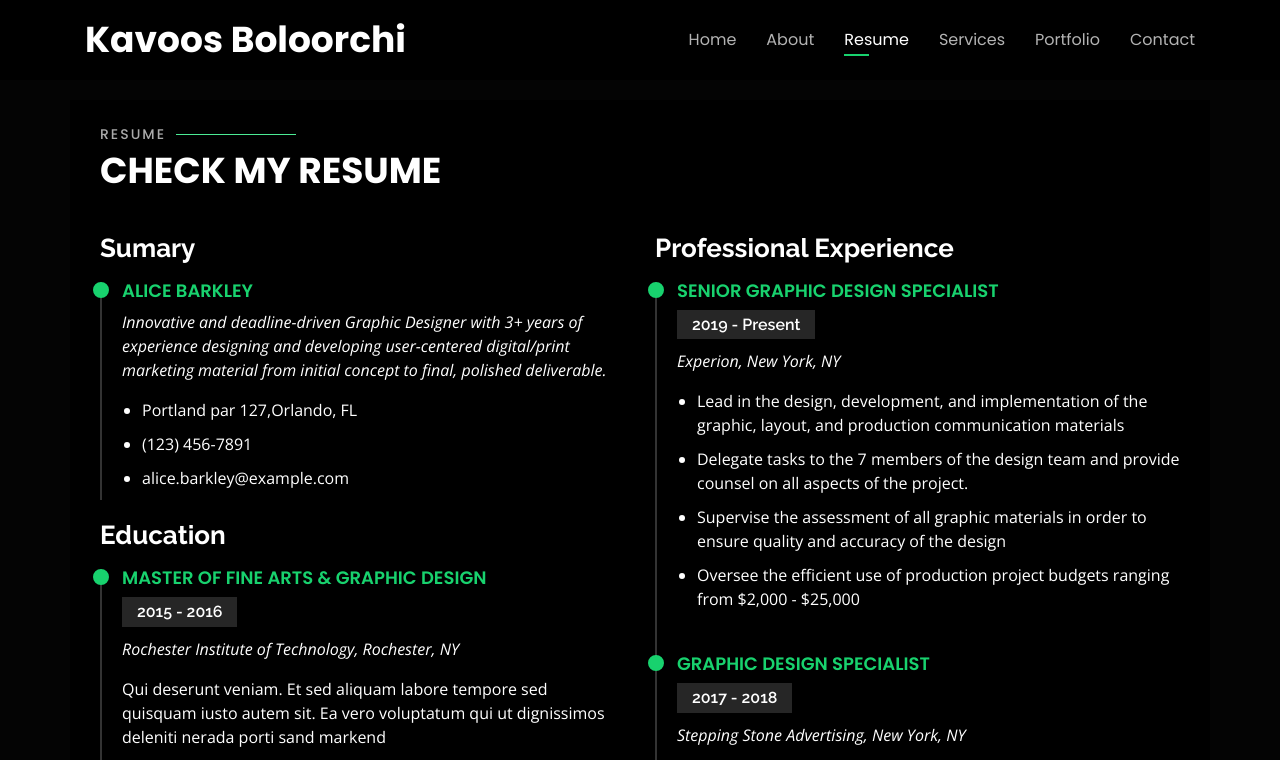
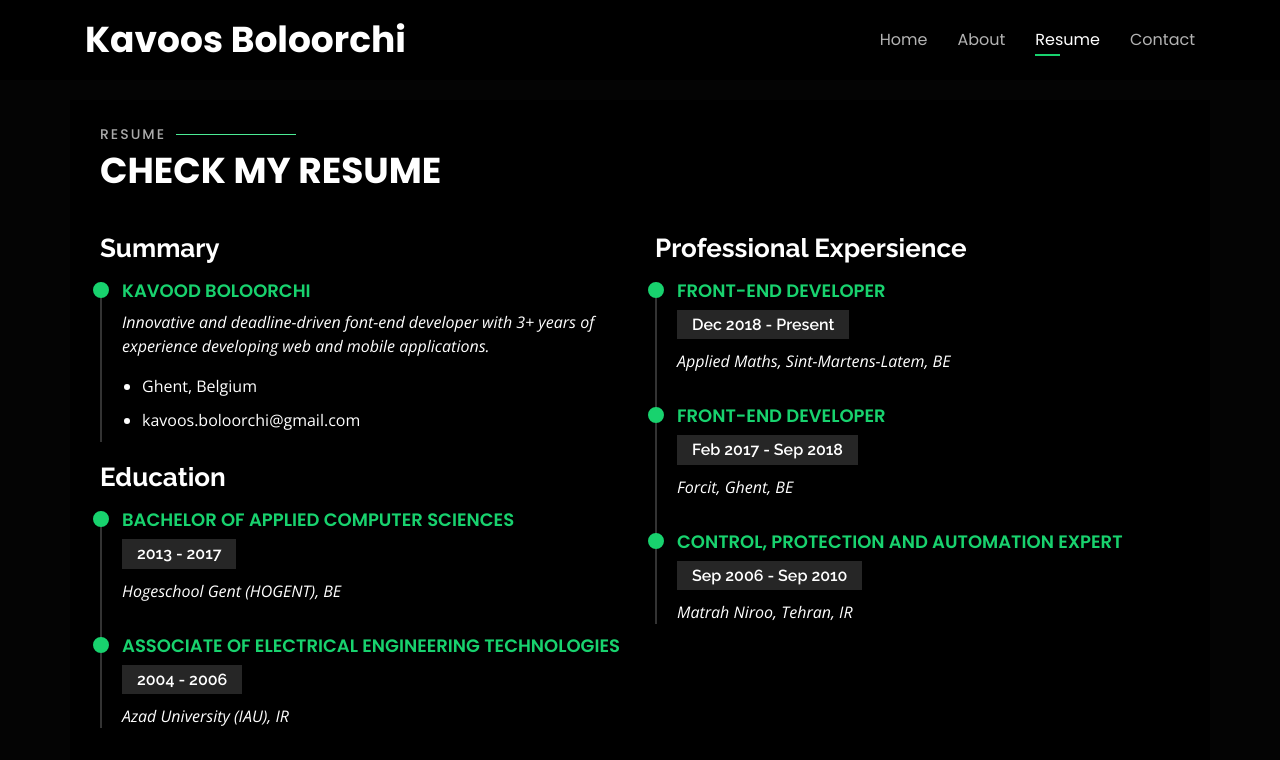
Before and after one commit to kavoos/kavoos.github.io, a plain HTML site: page index.html in a window 1280 px wide. Both pictures are taken after a click on the link "Resume". Shown: the top 760 px of the page. Drawn offline with nearby package versions, Linux system fonts and the light colour scheme.

Commit message:
Hide services and portfolio

```diff
--- a/index.html
+++ b/index.html
@@ -51,8 +51,8 @@
           <li class="active"><a href="#header">Home</a></li>
           <li><a href="#about">About</a></li>
           <li><a href="#resume">Resume</a></li>
-          <li><a href="#services">Services</a></li>
-          <li><a href="#portfolio">Portfolio</a></li>
+          <!-- <li><a href="#services">Services</a></li> -->
+          <!-- <li><a href="#portfolio">Portfolio</a></li> -->
           <li><a href="#contact">Contact</a></li>
         </ul>
       </nav>
@@ -394,66 +394,89 @@
 
       <div class="row">
         <div class="col-lg-6">
-          <h3 class="resume-title">Sumary</h3>
+          <h3 class="resume-title">Summary</h3>
           <div class="resume-item pb-0">
-            <h4>Alice Barkley</h4>
-            <p><em>Innovative and deadline-driven Graphic Designer with 3+ years of experience designing and developing user-centered digital/print marketing material from initial concept to final, polished deliverable.</em></p>
+            <h4>Kavood Boloorchi</h4>
+            <p>
+              <em>
+                Innovative and deadline-driven font-end developer with 3+ years of experience developing
+                web and mobile applications.
+              </em>
+            </p>
             <p>
             <ul>
-              <li>Portland par 127,Orlando, FL</li>
-              <li>(123) 456-7891</li>
-              <li>alice.barkley@example.com</li>
+              <li>Ghent, Belgium</li>
+              <!-- <li>(123) 456-7891</li> -->
+              <li>kavoos.boloorchi@gmail.com</li>
             </ul>
             </p>
           </div>
 
           <h3 class="resume-title">Education</h3>
           <div class="resume-item">
-            <h4>Master of Fine Arts &amp; Graphic Design</h4>
-            <h5>2015 - 2016</h5>
-            <p><em>Rochester Institute of Technology, Rochester, NY</em></p>
-            <p>Qui deserunt veniam. Et sed aliquam labore tempore sed quisquam iusto autem sit. Ea vero voluptatum qui ut dignissimos deleniti nerada porti sand markend</p>
+            <h4>Bachelor of Applied Computer Sciences</h4>
+            <h5>2013 - 2017</h5>
+            <p><em>Hogeschool Gent (HOGENT), BE</em></p>
+            <!-- <p>
+              Qui deserunt veniam. Et sed aliquam labore tempore sed quisquam iusto autem sit. Ea vero voluptatum qui
+              ut dignissimos deleniti nerada porti sand markend
+            </p> -->
           </div>
           <div class="resume-item">
-            <h4>Bachelor of Fine Arts &amp; Graphic Design</h4>
-            <h5>2010 - 2014</h5>
-            <p><em>Rochester Institute of Technology, Rochester, NY</em></p>
-            <p>Quia nobis sequi est occaecati aut. Repudiandae et iusto quae reiciendis et quis Eius vel ratione eius unde vitae rerum voluptates asperiores voluptatem Earum molestiae consequatur neque etlon sader mart dila</p>
+            <h4>Associate of Electrical Engineering Technologies</h4>
+            <h5>2004 - 2006</h5>
+            <p><em>Azad University (IAU), IR</em></p>
+            <!-- <p>
+              Quia nobis sequi est occaecati aut. Repudiandae et iusto quae reiciendis et quis Eius vel ratione eius
+              unde vitae rerum voluptates asperiores voluptatem Earum molestiae consequatur neque etlon sader mart dila
+            </p> -->
           </div>
         </div>
         <div class="col-lg-6">
-          <h3 class="resume-title">Professional Experience</h3>
+          <h3 class="resume-title">Professional Expersience</h3>
           <div class="resume-item">
-            <h4>Senior graphic design specialist</h4>
-            <h5>2019 - Present</h5>
-            <p><em>Experion, New York, NY </em></p>
-            <p>
+            <h4>Front-end Developer</h4>
+            <h5>Dec 2018 - Present</h5>
+            <p><em>Applied Maths, Sint-Martens-Latem, BE </em></p>
+            <!-- <p>
             <ul>
               <li>Lead in the design, development, and implementation of the graphic, layout, and production communication materials</li>
               <li>Delegate tasks to the 7 members of the design team and provide counsel on all aspects of the project. </li>
               <li>Supervise the assessment of all graphic materials in order to ensure quality and accuracy of the design</li>
               <li>Oversee the efficient use of production project budgets ranging from $2,000 - $25,000</li>
             </ul>
-            </p>
+            </p> -->
           </div>
           <div class="resume-item">
-            <h4>Graphic design specialist</h4>
-            <h5>2017 - 2018</h5>
-            <p><em>Stepping Stone Advertising, New York, NY</em></p>
-            <p>
+            <h4>Front-end Developer</h4>
+            <h5>Feb 2017 - Sep 2018</h5>
+            <p><em>Forcit, Ghent, BE</em></p>
+            <!-- <p>
             <ul>
               <li>Developed numerous marketing programs (logos, brochures,infographics, presentations, and advertisements).</li>
               <li>Managed up to 5 projects or tasks at a given time while under pressure</li>
               <li>Recommended and consulted with clients on the most appropriate graphic design</li>
               <li>Created 4+ design presentations and proposals a month for clients and account managers</li>
             </ul>
-            </p>
+            </p> -->
+          </div>
+          <div class="resume-item">
+            <h4>Control, Protection and Automation Expert</h4>
+            <h5>Sep 2006 - Sep 2010</h5>
+            <p><em>Matrah Niroo, Tehran, IR</em></p>
+            <!-- <p>
+            <ul>
+              <li>Developed numerous marketing programs (logos, brochures,infographics, presentations, and advertisements).</li>
+              <li>Managed up to 5 projects or tasks at a given time while under pressure</li>
+              <li>Recommended and consulted with clients on the most appropriate graphic design</li>
+              <li>Created 4+ design presentations and proposals a month for clients and account managers</li>
+            </ul>
+            </p> -->
           </div>
         </div>
       </div>
-
     </div>
-  </section><!-- End Resume Section -->
+  </section>
 
   <!-- ======= Services Section ======= -->
   <!-- <section id="services" class="services">
@@ -695,11 +718,11 @@
             <i class="bx bx-share-alt"></i>
             <h3>Social Profiles</h3>
             <div class="social-links">
-              <a href="#" class="twitter"><i class="icofont-twitter"></i></a>
+              <a href="https://twitter.com/KavoosBoloorchi" target="blank" class="twitter"><i class="icofont-twitter"></i></a>
               <!-- <a href="#" class="facebook"><i class="icofont-facebook"></i></a> -->
               <!-- <a href="#" class="instagram"><i class="icofont-instagram"></i></a> -->
               <!-- <a href="#" class="google-plus"><i class="icofont-skype"></i></a> -->
-              <a href="#" class="linkedin"><i class="icofont-linkedin"></i></a>
+              <a href="https://www.linkedin.com/in/kavoosboloorchi" target="blank" class="linkedin"><i class="icofont-linkedin"></i></a>
             </div>
           </div>
         </div>
@@ -753,7 +776,7 @@
       </form>
 
     </div>
-  </section><!-- End Contact Section -->
+  </section>
 
   <div class="credits">
     <!-- All the links in the footer should remain intact. -->
```
